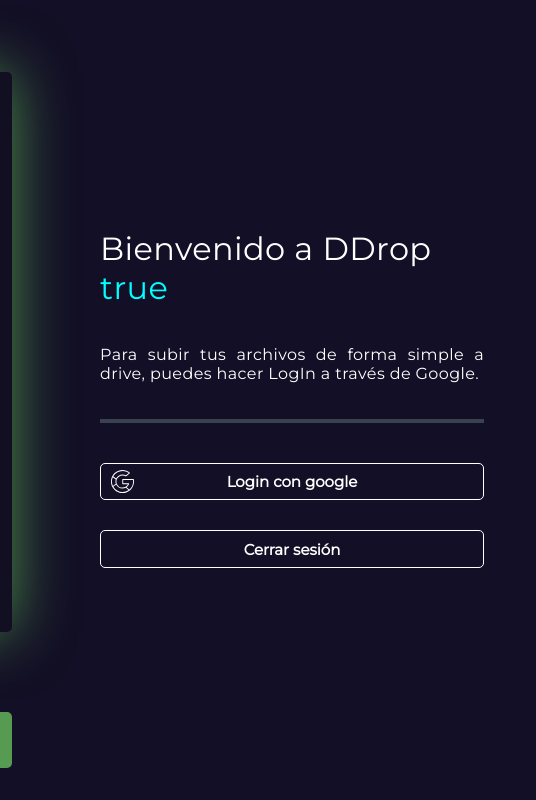
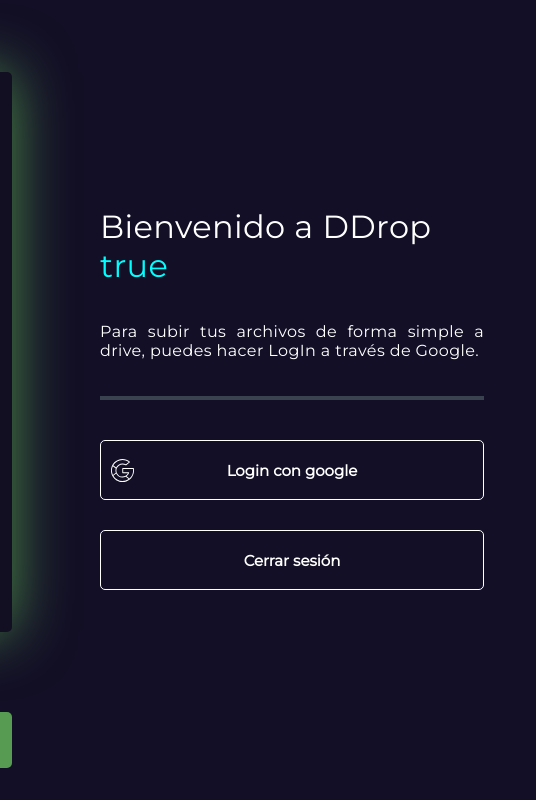
Before and after one commit to ojimenezjh/Hackaton-Creu-Roja-DropZone, a plain HTML site: page src/dropzone.html in a window 1280 px wide. Shown: the full height of the page, 744-1280 px from the left. Drawn offline with nearby package versions, Linux system fonts and the light colour scheme; some packages are replaced by stand-ins of ours; sample sign-in values are in the browser's storage; a script that the page names is missing.

Commit message:
Update dropzone.css

```diff
--- a/src/styles/dropzone.css
+++ b/src/styles/dropzone.css
@@ -98,7 +98,7 @@
     display: flex;
     flex-direction: column;
     align-self: center;
-    height: 45vh;
+    height: 50%;
     width: 30vw;
 }
 
@@ -144,7 +144,7 @@
     font-weight: 700;
     font-size: 15px;
     color: #FFFFFF;
-    height: 100%;
+    height: 60px;
     width: 100%;
     background-color: transparent;
     border: 1px solid white;
```
